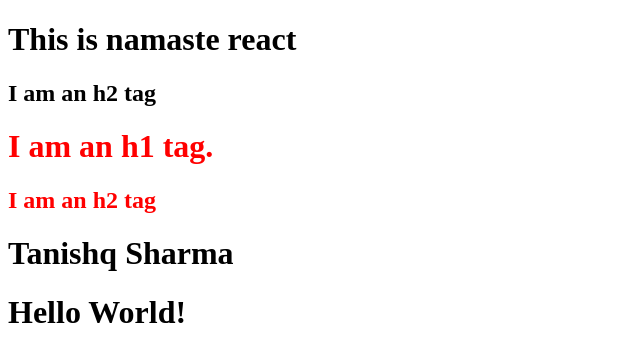
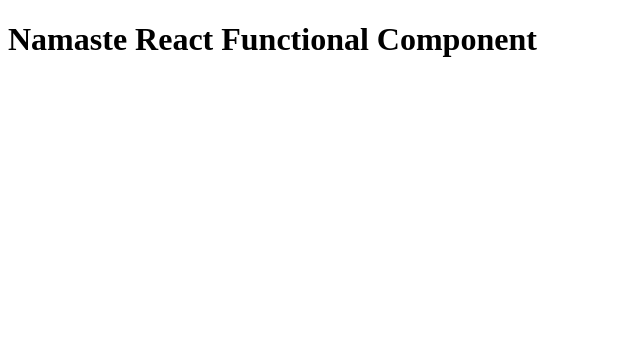
Before and after one commit to tanishqsharma7/HR26-Wale, a React (Vite) app: page / in a window 1280 px wide. Shown: the top 362 px of the page, without its empty margins (0-640 px from the left). Built offline with nearby package versions, Linux system fonts and the light colour scheme.

Commit message:
third commit

```diff
--- a/App.js
+++ b/App.js
@@ -2,27 +2,34 @@
 import React from "react";
 import ReactDOM from "react-dom/client";
 
+//React Element => Object => HTML Element (after rendering)
+
+// const heading =React.createElement("h1",
+// {id : "heading"},
+// "Namaste React");
+// console.log(heading);
 
 
-const parent = React.createElement(
-    "div",
-    {id :"parent"},
-    [React.createElement(
-        "div",
-        {id : "child"},
-        [React.createElement("h1",{},"This is namaste react") ,
-        React.createElement("h2",{},"I am an h2 tag")
-    ]),
-    React.createElement(
-        "div",
-        {id : "child2"},
-        [React.createElement("h1",{},"I am an h1 tag.") ,
-        React.createElement("h2",{},"I am an h2 tag")
-    ])
-]);
+//JSX React - HTML like syntax
+//JSX code is transpiled before it reaches the JS engine by parcel(babel).
+//JSX => React.createelement => Reacr Element => Js object => HTML element
 
-console.log(parent);  //object
 
-const root = ReactDOM.createRoot(document.getElementById("root"));
+const title = () => (
+    <h1 className="head" tabIndex="5">
+        Nameste React using JSX
+    </h1>
+);
+const number = 1000;
 
-root.render(parent);
+//React Components
+const HeadingComponent = () => (
+    <div id="container">
+        {title}
+        <h1 className="heading">Namaste React Functional Component</h1>
+    </div>
+);
+
+const root =  ReactDOM.createRoot(document.getElementById("root"));
+
+root . render(<HeadingComponent />);
--- a/index.html
+++ b/index.html
@@ -7,10 +7,11 @@
     <link rel="stylesheet" href="./index.css">
 </head>
 <body>
-    <div id="root"></div>
-    <h1> Tanishq Sharma</h1>
+    <div id="root">
+        <h1>Not Rendered</h1>
+    </div>
+
     <script type="module" src="./App.js"></script>
 
-    <h1> Hello World!</h1>
 </body>
 </html>
--- a/package.json
+++ b/package.json
@@ -3,6 +3,8 @@
   "version": "1.0.0",
   "description": "Namaste React Tutorial",
   "scripts": {
+    "start":"parcel index.html",
+    "build":"parcel build index.html",
     "test": "jest"
   },
   "repository": {
```
